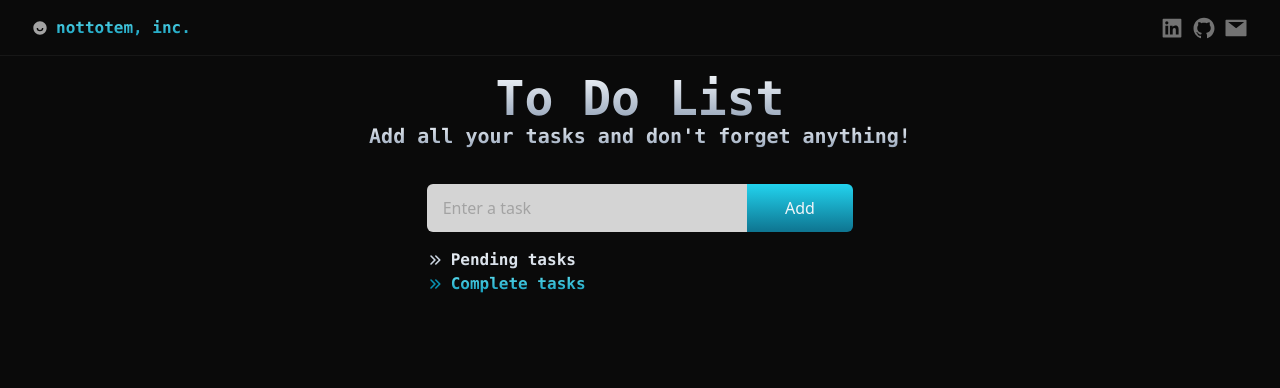
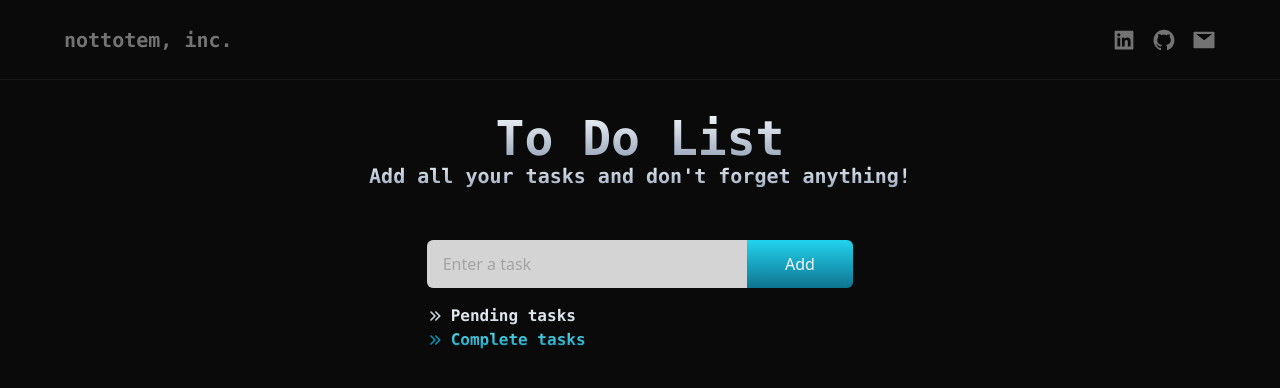
Before and after one commit to nottotem/todolist, a React (Create React App) app: page / in a window 1280 px wide. Shown: the top 388 px of the page. Built offline with nearby package versions, Linux system fonts and the light colour scheme.

Commit message:
navbar changes

```diff
--- a/src/App.js
+++ b/src/App.js
@@ -18,7 +18,7 @@ function App() {
   return (
     <div className="flex flex-col items-center min-h-screen w-full bg-neutral-950 pb-10">
       <Navbar />
-      <div className="flex flex-col items-center justify-center mt-14 w-full gap-4">
+      <div className="flex flex-col items-center justify-center mt-20 w-full gap-4">
         <Header />
         <Form
           input={input}
--- a/src/components/Header.jsx
+++ b/src/components/Header.jsx
@@ -1,6 +1,6 @@
 function Header() {
   return (
-    <div className="flex flex-col justify-center items-center w-full h-28">
+    <div className="flex flex-col justify-center items-center w-full h-36">
       <h1 className="font-mono text-5xl font-bold text-transparent bg-clip-text bg-gradient-to-b from-slate-100 to-slate-400 select-none ">
         To Do List
       </h1>
--- a/src/components/Navbar.jsx
+++ b/src/components/Navbar.jsx
@@ -1,16 +1,16 @@
 import { AiFillGithub } from "react-icons/ai";
 import { AiFillLinkedin } from "react-icons/ai";
 import { AiFillMail } from "react-icons/ai";
-import { RiUserSmileFill } from "react-icons/ri";
+// import { RiUserSmileFill } from "react-icons/ri";
 
 function Navbar() {
   return (
-    <div className="fixed flex flex-row items-center justify-end w-full h-14 border-b border-neutral-900 gap-2 px-8 bg-neutral-950">
+    <div className="fixed flex flex-row items-center justify-end w-full h-20 border-b border-neutral-900 gap-4 px-16 bg-neutral-950">
       <div className="flex flex-row items-center h-full w-full gap-2">
-        <p>
-          <RiUserSmileFill className="text-base text-neutral-400" />
-        </p>
-        <p className="font-mono text-transparent bg-clip-text bg-gradient-to-b from-cyan-300 to-cyan-600 font-semibold select-none">
+        {/* <p className="font-mono text-xl text-transparent bg-clip-text bg-gradient-to-b from-cyan-300 to-cyan-600 font-semibold select-none">
+          nottotem, inc.
+        </p> */}
+        <p className="font-mono text-xl text-neutral-500 font-semibold select-none">
           nottotem, inc.
         </p>
       </div>
```
